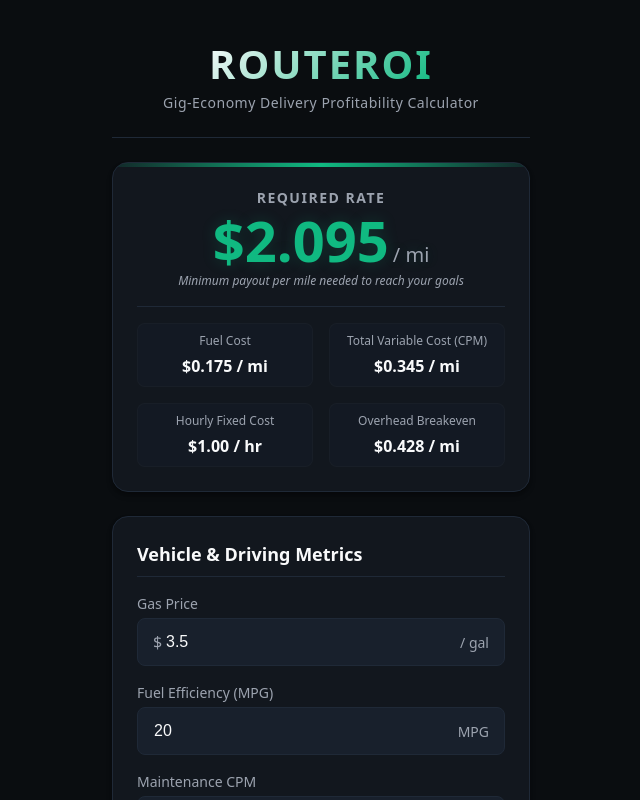
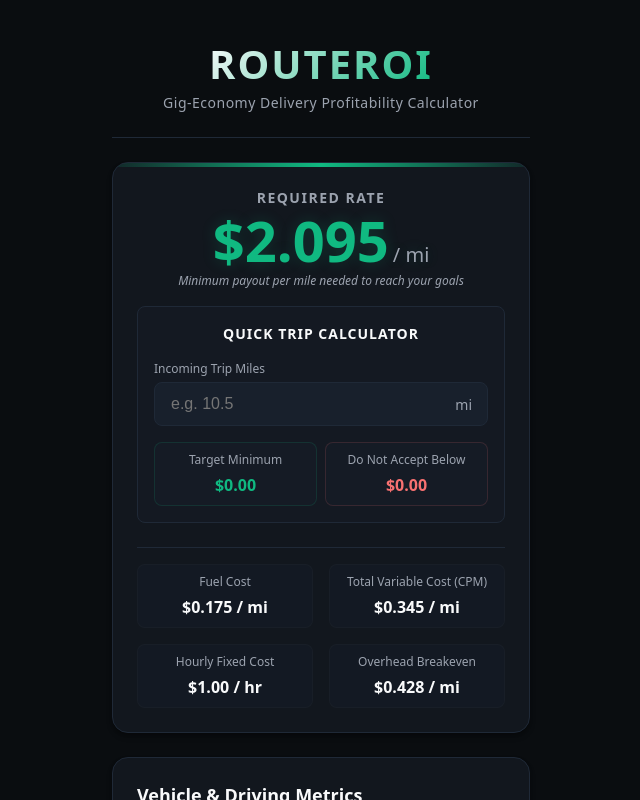
Before and after one commit to ddgiovinazzo/routeroi, a React (Vite) app: page / in a window 1280 px wide. Shown: the top 800 px of the page, without its empty margins (319-959 px from the left). Built offline with nearby package versions, Linux system fonts and the light colour scheme.

Commit message:
feat: add quick trip payout calculator to MultiplierDisplay component

```diff
--- a/src/components/calculator/MultiplierDisplay.tsx
+++ b/src/components/calculator/MultiplierDisplay.tsx
@@ -1,3 +1,4 @@
+import { useState } from 'react';
 import styled from 'styled-components';
 
 const Card = styled.div`
@@ -99,6 +100,112 @@ const GridValue = styled.span`
   font-variant-numeric: tabular-nums;
 `;
 
+const TripCalculatorContainer = styled.div`
+  margin-top: ${({ theme }) => theme.spacing.md};
+  margin-bottom: ${({ theme }) => theme.spacing.lg};
+  padding: ${({ theme }) => theme.spacing.md};
+  background: rgba(24, 32, 44, 0.3);
+  border: 1px solid ${({ theme }) => theme.colors.border};
+  border-radius: ${({ theme }) => theme.borderRadius.md};
+  text-align: left;
+`;
+
+const CalculatorTitle = styled.h3`
+  font-size: ${({ theme }) => theme.fontSizes.sm};
+  color: ${({ theme }) => theme.colors.textPrimary};
+  margin: 0 0 ${({ theme }) => theme.spacing.md} 0;
+  font-weight: 700;
+  text-transform: uppercase;
+  letter-spacing: 1px;
+  text-align: center;
+`;
+
+const InputGroup = styled.div`
+  display: flex;
+  flex-direction: column;
+  margin-bottom: ${({ theme }) => theme.spacing.md};
+`;
+
+const InputLabel = styled.label`
+  font-size: ${({ theme }) => theme.fontSizes.xs};
+  color: ${({ theme }) => theme.colors.textMuted};
+  margin-bottom: ${({ theme }) => theme.spacing.xs};
+  font-weight: 500;
+`;
+
+const InputWrapper = styled.div`
+  position: relative;
+  display: flex;
+  align-items: center;
+  width: 100%;
+`;
+
+const StyledInput = styled.input`
+  width: 100%;
+  height: 44px;
+  background: ${({ theme }) => theme.colors.inputBackground};
+  border: 1px solid ${({ theme }) => theme.colors.border};
+  border-radius: ${({ theme }) => theme.borderRadius.md};
+  color: ${({ theme }) => theme.colors.inputText};
+  font-size: ${({ theme }) => theme.fontSizes.md};
+  padding: 0 ${({ theme }) => theme.spacing.md};
+  padding-right: 3rem;
+  box-sizing: border-box;
+  transition: ${({ theme }) => theme.transitions.default};
+  font-variant-numeric: tabular-nums;
+
+  &:focus {
+    outline: none;
+    border-color: ${({ theme }) => theme.colors.borderFocus};
+    box-shadow: 0 0 0 1px ${({ theme }) => theme.colors.borderFocus};
+  }
+
+  @media (pointer: coarse) {
+    height: 48px;
+  }
+`;
+
+const Suffix = styled.span`
+  position: absolute;
+  right: ${({ theme }) => theme.spacing.md};
+  color: ${({ theme }) => theme.colors.textMuted};
+  font-size: ${({ theme }) => theme.fontSizes.sm};
+  pointer-events: none;
+`;
+
+const PayoutGrid = styled.div`
+  display: grid;
+  grid-template-columns: repeat(2, 1fr);
+  gap: ${({ theme }) => theme.spacing.sm};
+`;
+
+const PayoutItem = styled.div<{ $variant: 'target' | 'warning' }>`
+  display: flex;
+  flex-direction: column;
+  align-items: center;
+  padding: ${({ theme }) => theme.spacing.sm};
+  background: rgba(24, 32, 44, 0.4);
+  border-radius: ${({ theme }) => theme.borderRadius.md};
+  border: 1px solid ${({ $variant, theme }) =>
+    $variant === 'target' ? 'rgba(16, 185, 129, 0.15)' : 'rgba(248, 113, 113, 0.15)'};
+`;
+
+const PayoutLabel = styled.span`
+  font-size: ${({ theme }) => theme.fontSizes.xs};
+  color: ${({ theme }) => theme.colors.textMuted};
+  margin-bottom: ${({ theme }) => theme.spacing.xs};
+  text-align: center;
+  font-weight: 500;
+`;
+
+const PayoutValue = styled.span<{ $variant: 'target' | 'warning' }>`
+  font-size: ${({ theme }) => theme.fontSizes.md};
+  font-weight: 800;
+  color: ${({ $variant, theme }) =>
+    $variant === 'target' ? theme.colors.textAccent : theme.colors.error};
+  font-variant-numeric: tabular-nums;
+`;
+
 interface MultiplierDisplayProps {
   targetMultiplier: number;
   fuelCpm: number;
@@ -116,12 +223,29 @@ const formatCurrency = (val: number): string => {
   }).format(val);
 };
 
+const formatPayout = (val: number): string => {
+  if (isNaN(val) || !isFinite(val)) return '$0.00';
+  return new Intl.NumberFormat('en-US', {
+    style: 'currency',
+    currency: 'USD',
+    minimumFractionDigits: 2,
+    maximumFractionDigits: 2,
+  }).format(val);
+};
+
 export const MultiplierDisplay = ({
   targetMultiplier,
   fuelCpm,
   totalCpm,
   hourlyFixed,
 }: MultiplierDisplayProps) => {
+  const [tripMiles, setTripMiles] = useState<string>('');
+
+  const parsedMiles = parseFloat(tripMiles) || 0;
+  const breakevenRate = (hourlyFixed / 12) + totalCpm;
+  const targetPayout = parsedMiles * targetMultiplier;
+  const breakevenPayout = parsedMiles * breakevenRate;
+
   return (
     <Card>
       <Label>Required Rate</Label>
@@ -130,6 +254,40 @@ export const MultiplierDisplay = ({
         <Unit>/ mi</Unit>
       </MultiplierValue>
       <Subtitle>Minimum payout per mile needed to reach your goals</Subtitle>
+
+      <TripCalculatorContainer>
+        <CalculatorTitle>Quick Trip Calculator</CalculatorTitle>
+        <InputGroup>
+          <InputLabel htmlFor="tripMiles">Incoming Trip Miles</InputLabel>
+          <InputWrapper>
+            <StyledInput
+              id="tripMiles"
+              type="number"
+              inputMode="decimal"
+              step="0.1"
+              min="0"
+              placeholder="e.g. 10.5"
+              value={tripMiles}
+              onChange={(e) => setTripMiles(e.target.value)}
+            />
+            <Suffix>mi</Suffix>
+          </InputWrapper>
+        </InputGroup>
+        <PayoutGrid>
+          <PayoutItem $variant="target">
+            <PayoutLabel>Target Minimum</PayoutLabel>
+            <PayoutValue $variant="target">
+              {formatPayout(targetPayout)}
+            </PayoutValue>
+          </PayoutItem>
+          <PayoutItem $variant="warning">
+            <PayoutLabel>Do Not Accept Below</PayoutLabel>
+            <PayoutValue $variant="warning">
+              {formatPayout(breakevenPayout)}
+            </PayoutValue>
+          </PayoutItem>
+        </PayoutGrid>
+      </TripCalculatorContainer>
 
       <Grid>
         <GridItem>
```
